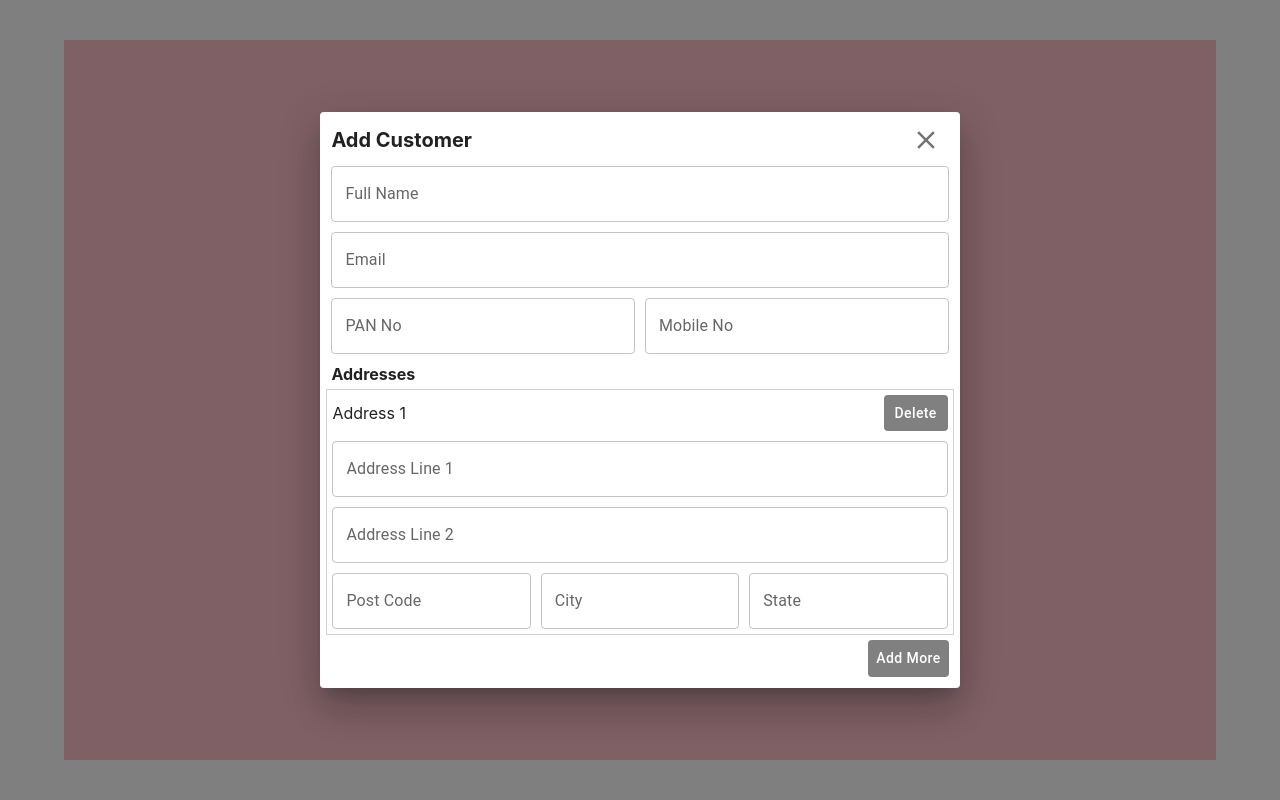
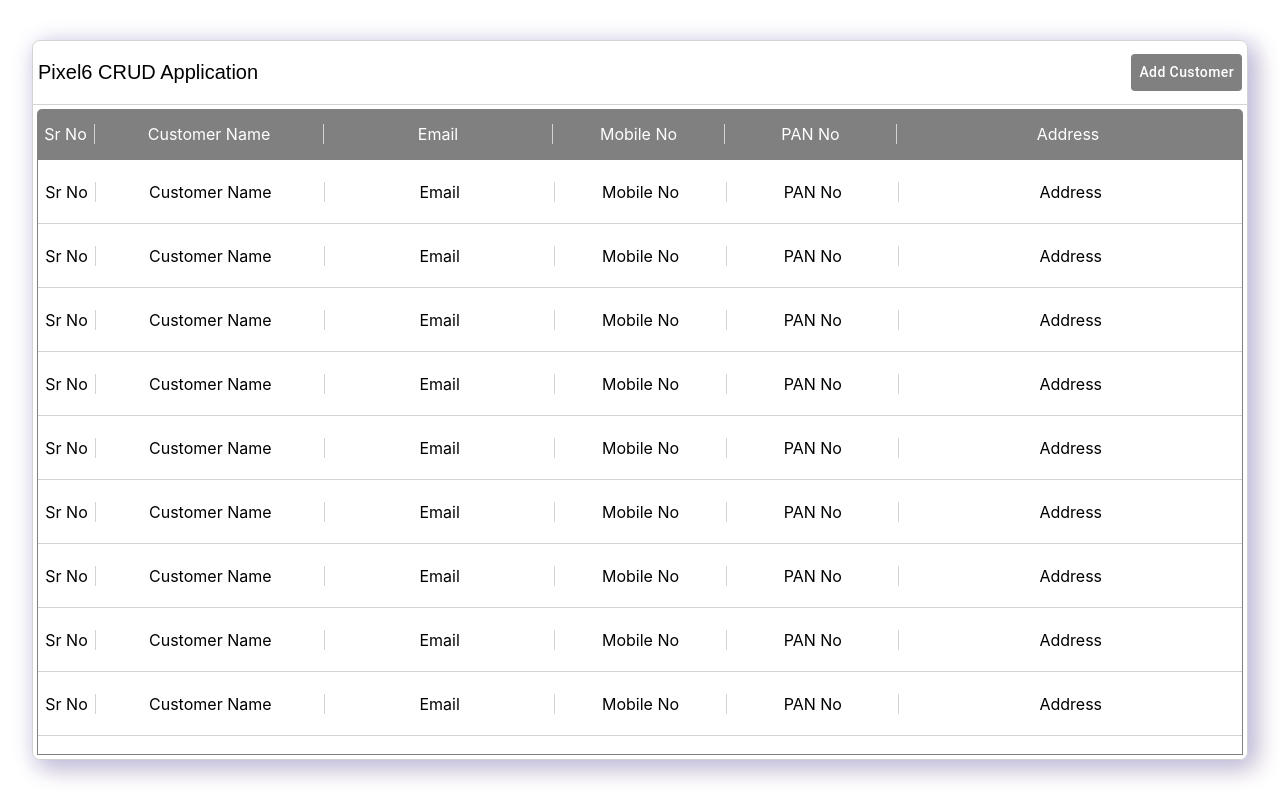
Before and after one commit to RISHIGOLI/pixel6_assignment, a React (Create React App) app: page / in a window 1280 px wide. Built offline with nearby package versions, Linux system fonts and the light colour scheme.

Commit message:
created table for customers

```diff
--- a/src/App.js
+++ b/src/App.js
@@ -1,6 +1,6 @@
 import { Grid } from '@mui/material'
 import { makeStyles } from '@mui/styles'
-import AddCustomerDialog from './components/AddCustomerDialog';
+import CustomersPage from './pages/CustomersPage';
 
 const useStyles = makeStyles((theme) => ({
   mainRootContainer: {
@@ -12,8 +12,8 @@ function App() {
   const classes = useStyles()
   return (
     <Grid className={classes.mainRootContainer}>
-      <Grid style={{height: '90%', width: '90%', backgroundColor: 'pink'}}>
-          <AddCustomerDialog/>
+      <Grid style={{ height: '90%', width: '95%', backgroundColor: 'whitesmoke', boxShadow: '#b6b6dd 5px 5px 25px, #e9dddd 10px 10px 25px, white 15px 15px 50px', borderRadius: '0.5rem' }}>
+        <CustomersPage />
       </Grid>
     </Grid>
   );
--- a/src/components/AddCustomerDialog.js
+++ b/src/components/AddCustomerDialog.js
@@ -37,7 +37,7 @@ const useStyles = makeStyles((theme) => ({
     }
 }))
 
-function AddCustomerDialog() {
+function AddCustomerDialog({open,onClose}) {
     const classes = useStyles()
     const [addresses, setAddresses] = useState([1])
 
@@ -53,7 +53,7 @@ function AddCustomerDialog() {
     return (
         <>
             <Dialog
-                open={true}
+                open={open}
                 className={classes.dialog}
             >
                 <Grid className={classes.mainContainer}>
@@ -63,7 +63,7 @@ function AddCustomerDialog() {
                         <Grid item xs={12}>
                             <Grid style={{ height: '2rem', margin: '5px', display: 'flex', justifyContent: 'space-between', alignItems: 'center' }}>
                                 <Box style={{ fontSize: '20px', fontWeight: 'bold' }}>Add Customer</Box>
-                                <Box><IconButton><CloseIcon style={{ fontSize: '30px', cursor: 'pointer' }} /></IconButton></Box>
+                                <Box onClick={onClose}><IconButton><CloseIcon style={{ fontSize: '30px', cursor: 'pointer' }} /></IconButton></Box>
                             </Grid>
                         </Grid>
 
--- a/src/index.css
+++ b/src/index.css
@@ -1,13 +1,40 @@
 body {
   margin: 0;
-  font-family: -apple-system, BlinkMacSystemFont, 'Segoe UI', 'Roboto', 'Oxygen',
-    'Ubuntu', 'Cantarell', 'Fira Sans', 'Droid Sans', 'Helvetica Neue',
+  font-family: -apple-system, BlinkMacSystemFont, "Segoe UI", "Roboto", "Oxygen",
+    "Ubuntu", "Cantarell", "Fira Sans", "Droid Sans", "Helvetica Neue",
     sans-serif;
   -webkit-font-smoothing: antialiased;
   -moz-osx-font-smoothing: grayscale;
 }
 
 code {
-  font-family: source-code-pro, Menlo, Monaco, Consolas, 'Courier New',
+  font-family: source-code-pro, Menlo, Monaco, Consolas, "Courier New",
     monospace;
 }
+
+/* For Firefox */
+@-moz-document url-prefix() {
+  * {
+    scrollbar-width: thin; /* Width of the scrollbar */
+    scrollbar-color: gray transparent; /* Scrollbar thumb color and background color */
+  }
+}
+
+/* Webkit Browsers Scrollbar Styling */
+*::-webkit-scrollbar {
+  width: 4px; /* Width of the scrollbar */
+}
+
+*::-webkit-scrollbar-track {
+  background: transparent; /* Background of the track */
+}
+
+*::-webkit-scrollbar-thumb {
+  background-color: gray; /* Scrollbar thumb color */
+  border-radius: 4px; /* Scrollbar thumb radius */
+  border: none; /* Remove any border if present */
+}
+
+*::-webkit-scrollbar-thumb:hover {
+  background-color: gray; /* Thumb color on hover */
+}
--- /dev/null
+++ b/src/pages/CustomersPage.js
@@ -0,0 +1,82 @@
+import { Grid, Box, Button, Divider } from '@mui/material'
+import { makeStyles } from '@mui/styles'
+import { useState } from 'react'
+import AddCustomerDialog from '../components/AddCustomerDialog'
+
+const useStyles = makeStyles((theme) => ({
+    customersPageContainer: {
+        height: '100%',
+        display: 'flex',
+        flexDirection: 'column !important',
+        width: 'auto',
+        backgroundColor: 'white',
+        border: '1px solid lightgray',
+        borderRadius: 'inherit'
+    },
+    activeButton: {
+        backgroundColor: 'gray !important',
+        color: 'white !important',
+        margin: '5px !important',
+        '&:hover': {
+            backgroundColor: 'gray !important',
+            color: 'white !important',
+        },
+        textTransform: 'none !important'
+    },
+    column: {
+        display: 'flex',
+        justifyContent: 'center',
+        borderRight: '1px solid lightgrey'
+    },
+    fillRemainingSpace: {
+        flexGrow: 1,
+        width: '100%',
+        backgroundColor: 'pink',
+        height: 'calc(100% - 110px)',
+        overflowY: 'auto'
+    }
+}))
+
+function CustomersPage() {
+    const classes = useStyles()
+    const [openAddCustomerDialog, setOpenAddCustomerDialog] = useState(false)
+    return (
+        <>
+            <Grid className={classes.customersPageContainer}>
+                <Grid style={{ width: '100%', height: '4rem', backgroundColor: 'white', display: 'flex', justifyContent: 'space-between', alignItems: 'center', borderBottom: '1px solid lightgray', borderTopLeftRadius: 'inherit', borderTopRightRadius: 'inherit' }}>
+                    <Box style={{marginLeft: '5px', fontSize: '20px', fontFamily:'fantasy'}}>Pixel6 CRUD Application</Box>
+                    <Button className={classes.activeButton} onClick={()=>setOpenAddCustomerDialog(true)}>Add Customer</Button>
+                </Grid>
+                <Grid style={{ width: '100%', height: 'calc(100% - 4rem)', backgroundColor: 'white', display: 'flex', flexDirection: 'column', padding: '0.25rem', borderBottomLeftRadius:'inherit', borderBottomRightRadius: 'inherit' }}>
+                    <Grid style={{ backgroundColor: 'gray', display: 'flex', alignItems: 'center', padding: '15px 0px', color: 'white', borderTopLeftRadius: '5px', borderTopRightRadius: '5px', position: 'sticky', paddingRight: '4px' }}>
+                        <Box style={{ width: '5%' }} className={classes.column}>Sr No</Box>
+                        <Box style={{ width: '20%' }} className={classes.column}>Customer Name</Box>
+                        <Box style={{ width: '20%' }} className={classes.column}>Email</Box>
+                        <Box style={{ width: '15%' }} className={classes.column}>Mobile No</Box>
+                        <Box style={{ width: '15%' }} className={classes.column}>PAN No</Box>
+                        <Box style={{ width: '30%', border: 'none' }} className={classes.column}>Address</Box>
+                    </Grid>
+                    <Grid style={{ height: '100%', width: '100%', overflowY: 'auto', border: '1px solid gray' }}>
+                        {
+                            Array(20).fill(1).map((item, index) => (
+                                <Grid style={{ display: 'flex', justifyContent: 'space-between', alignItems: 'center', padding: '10px 0px', borderBottom: '1px solid lightgrey', height: '4rem', overflow: 'hidden' }} key={index}>
+                                    <Box style={{ width: '5%' }} className={classes.column}>Sr No</Box>
+                                    <Box style={{ width: '20%' }} className={classes.column}>Customer Name</Box>
+                                    <Box style={{ width: '20%' }} className={classes.column}>Email</Box>
+                                    <Box style={{ width: '15%' }} className={classes.column}>Mobile No</Box>
+                                    <Box style={{ width: '15%' }} className={classes.column}>PAN No</Box>
+                                    <Box style={{ width: '30%', border: 'none' }} className={classes.column}>Address</Box>
+                                </Grid>
+                            ))
+                        }
+                    </Grid>
+                </Grid>
+                {
+                    openAddCustomerDialog && <AddCustomerDialog open={openAddCustomerDialog} onClose={()=>setOpenAddCustomerDialog(false)}/>
+                }
+            </Grid>
+        </>
+    )
+}
+
+export default CustomersPage
```
